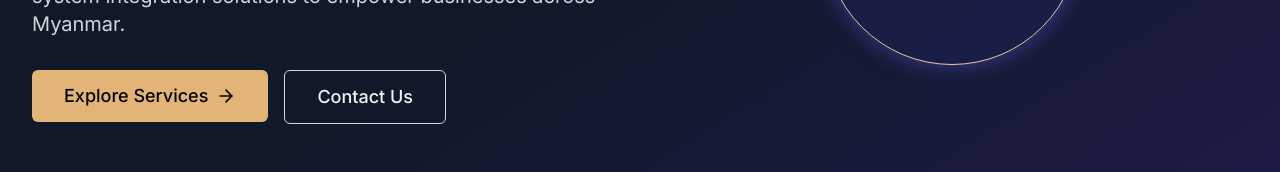
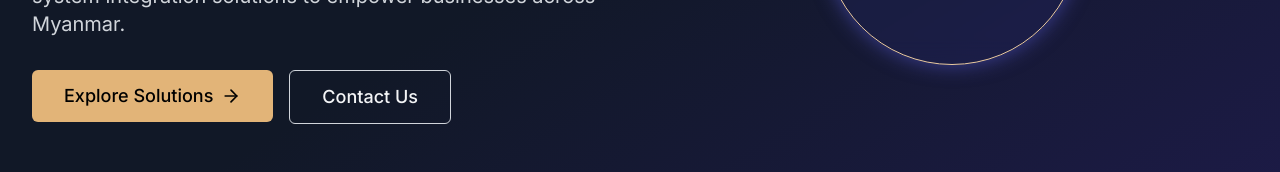
Before and after one commit to ayezinhtun/cloudmyanmar, a React (Vite) app: page / in a window 1280 px wide. Shown: the part 495-667 px from the top of the page. Built offline with nearby package versions, Linux system fonts and the light colour scheme.

Commit message:
update in dev

```diff
--- a/src/components/home/HeroSection.tsx
+++ b/src/components/home/HeroSection.tsx
@@ -100,14 +100,14 @@ const HeroSection = () => {
               variants={itemVariants}
               className="flex flex-col sm:flex-row gap-4 justify-center lg:justify-start"
             >
-              <Link to="/services#service">
+              <Link to="/solutions#solution">
                 <Button
                   variant="primary"
                   size="lg"
                   icon={<ArrowRight className="h-5 w-5" />}
                   iconPosition="right"
                 >
-                  Explore Services
+                  Explore Solutions
                 </Button>
               </Link>
               <Link to="/contact">
--- a/src/pages/Solutions.tsx
+++ b/src/pages/Solutions.tsx
@@ -468,7 +468,7 @@ const Solutions = () => {
                 Get Started
               </Button>
             </Link>
-            <Link to="/services#service">
+            <Link to="/solutions#solution">
               <Button variant="outline" size="lg">
                 Learn More
               </Button>
```
